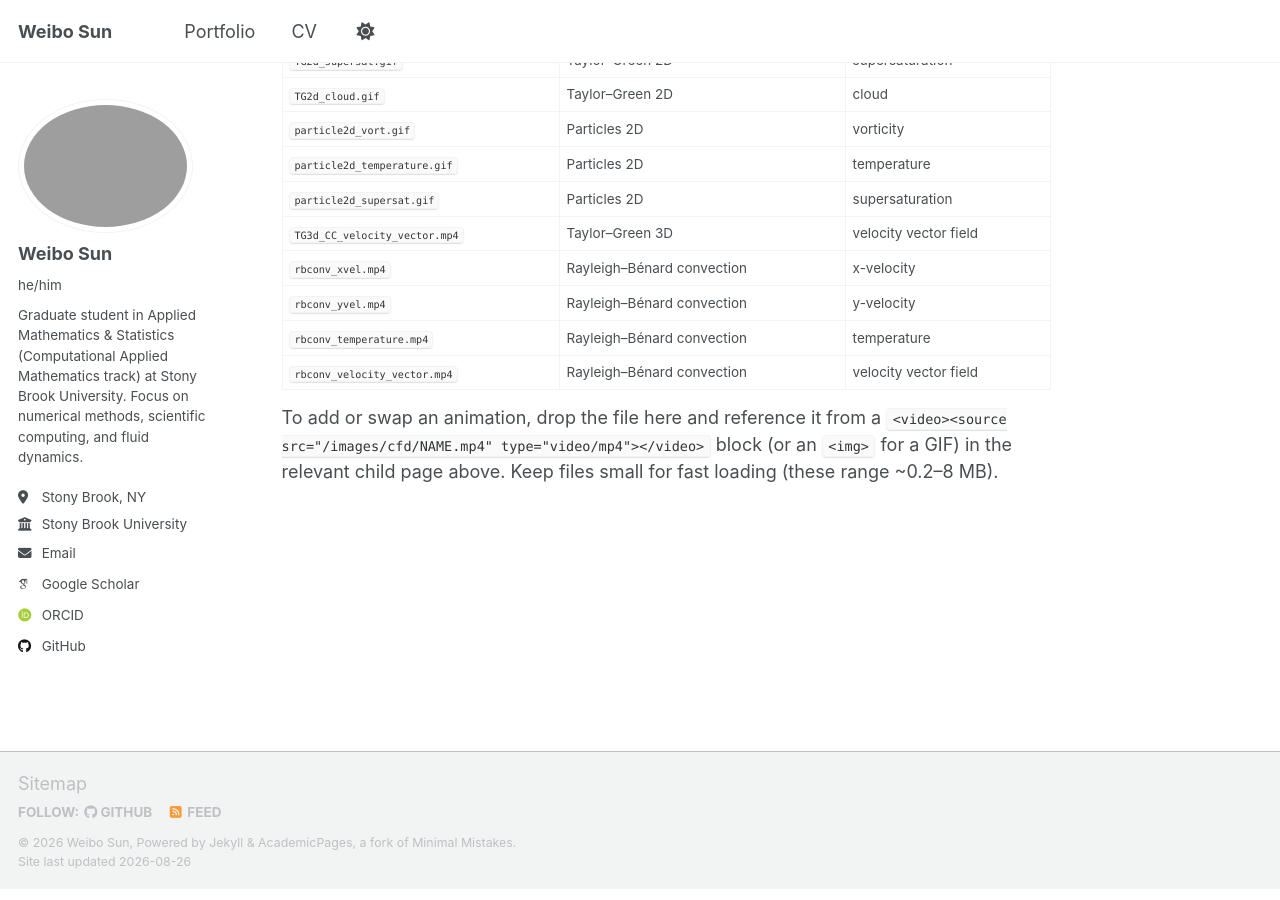
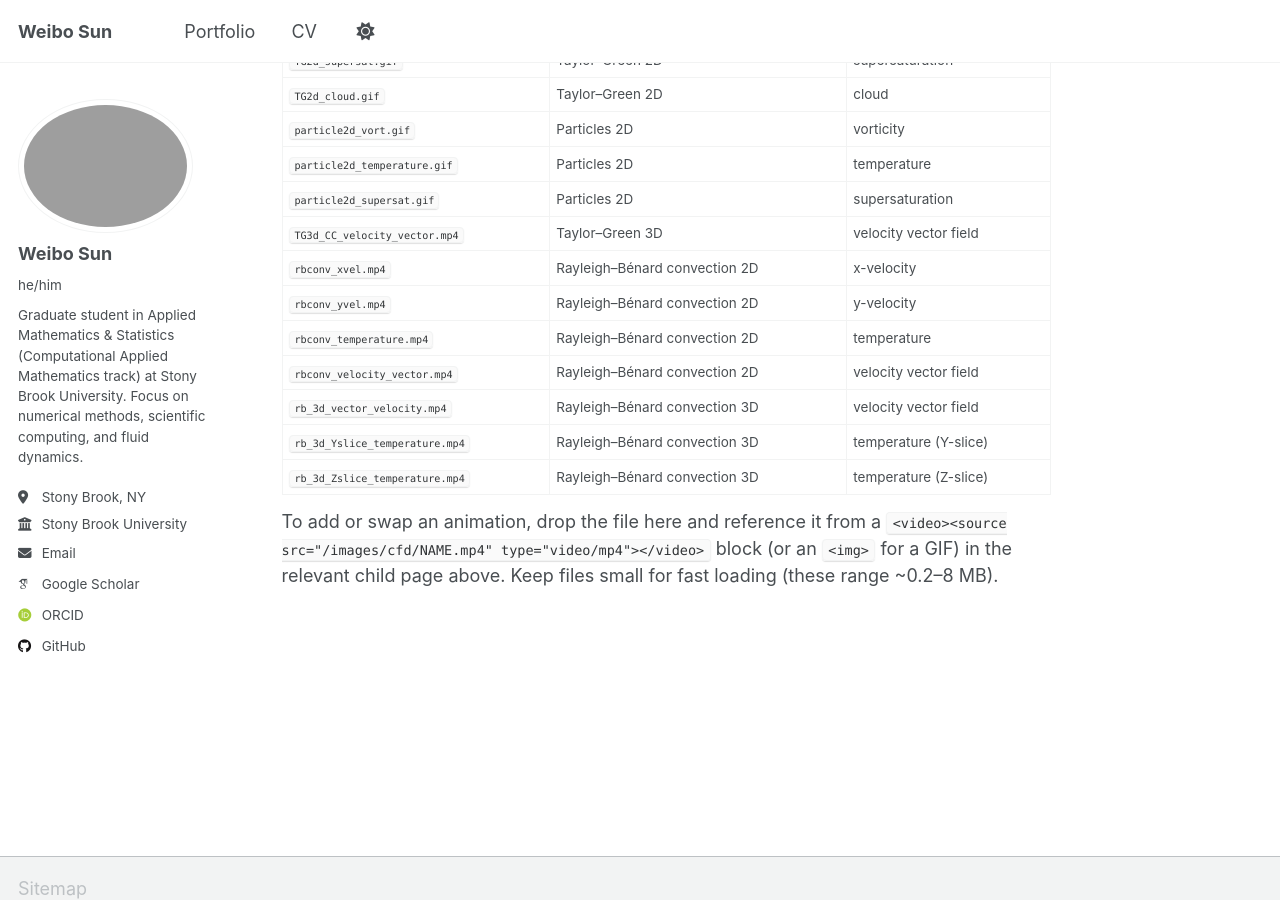
Before and after one commit to Webberrr7/Webberrr7.github.io, a Jekyll site: the page built from images/cfd/README.md, in a window 1280 px wide and 900 px high, scrolled down 1588 px. Built offline with Jekyll 4.4.1, drawn with Linux system fonts in a browser that asks for light colours; some web fonts are replaced; our own code applies the rules of GitHub Pages for plain Markdown files; a script that is not in the unit is left out.

Commit message:
Add 3D Rayleigh-Benard run (vector field + Y/Z temperature slices)
Co-Authored-By: Claude Fable 5 <noreply@anthropic.com>

```diff
--- a/images/cfd/README.md
+++ b/images/cfd/README.md
@@ -57,10 +57,13 @@ Pages: `/portfolio/cloud-chamber/taylor-green/` (TG2d + TG3d),
 | `particle2d_temperature.gif` | Particles 2D | temperature |
 | `particle2d_supersat.gif`    | Particles 2D | supersaturation |
 | `TG3d_CC_velocity_vector.mp4` | Taylor–Green 3D | velocity vector field |
-| `rbconv_xvel.mp4`        | Rayleigh–Bénard convection | x-velocity |
-| `rbconv_yvel.mp4`        | Rayleigh–Bénard convection | y-velocity |
-| `rbconv_temperature.mp4` | Rayleigh–Bénard convection | temperature |
-| `rbconv_velocity_vector.mp4` | Rayleigh–Bénard convection | velocity vector field |
+| `rbconv_xvel.mp4`        | Rayleigh–Bénard convection 2D | x-velocity |
+| `rbconv_yvel.mp4`        | Rayleigh–Bénard convection 2D | y-velocity |
+| `rbconv_temperature.mp4` | Rayleigh–Bénard convection 2D | temperature |
+| `rbconv_velocity_vector.mp4` | Rayleigh–Bénard convection 2D | velocity vector field |
+| `rb_3d_vector_velocity.mp4`    | Rayleigh–Bénard convection 3D | velocity vector field |
+| `rb_3d_Yslice_temperature.mp4` | Rayleigh–Bénard convection 3D | temperature (Y-slice) |
+| `rb_3d_Zslice_temperature.mp4` | Rayleigh–Bénard convection 3D | temperature (Z-slice) |
 
 To add or swap an animation, drop the file here and reference it from a
 `<video><source src="/images/cfd/NAME.mp4" type="video/mp4"></video>` block (or
```
Also changed, not shown: _pages/ifluid.md (+2 -1 lines), _pages/portfolio-cloud-chamber-rayleigh-benard.md (+34 -2 lines), 3 other files.
